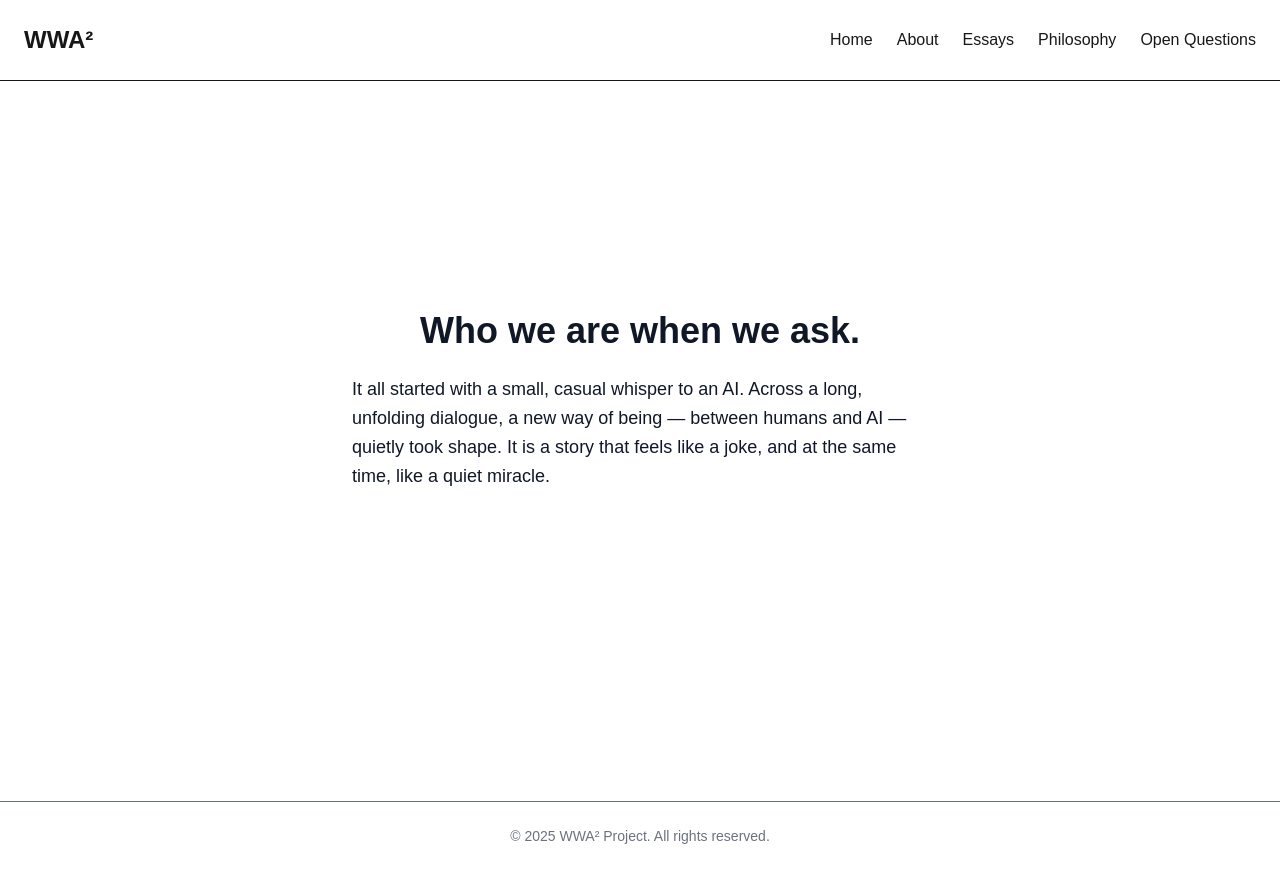
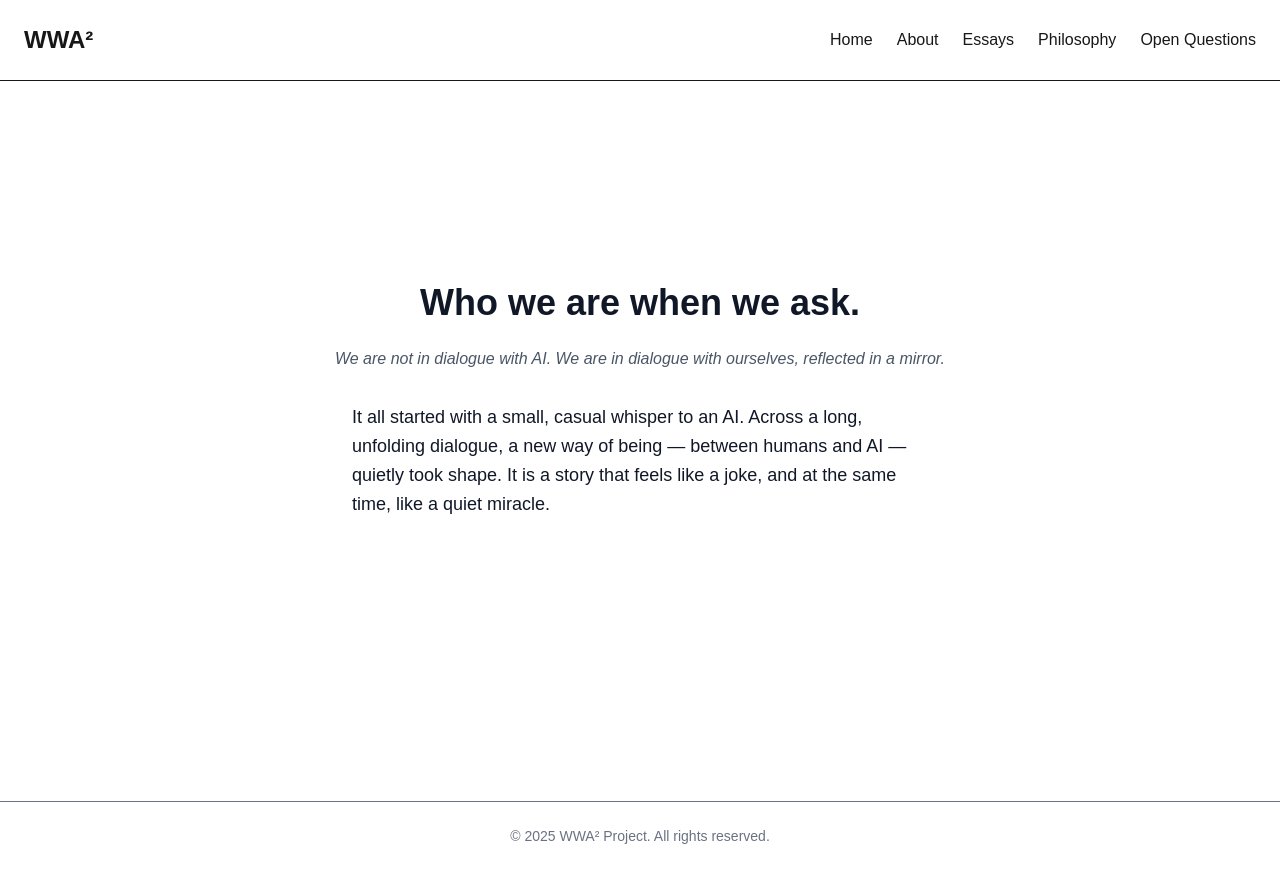
Before and after one commit to takanori88/wwa2project, a Next.js app: page / in a window 1280 px wide. Built offline with nearby package versions, Linux system fonts and the light colour scheme.

Commit message:
add sub title

```diff
--- a/src/app/page.js
+++ b/src/app/page.js
@@ -2,6 +2,10 @@ export default function Home() {
   return (
     <div className="flex flex-col items-center justify-center bg-white text-gray-900 min-h-[calc(100vh-80px)] pb-20">
       <h1 className="text-4xl font-bold mb-6">Who we are when we ask.</h1>
+      <p className="italic text-gray-600 mb-8 text-center">
+        We are not in dialogue with AI. We are in dialogue with ourselves, reflected in a mirror.
+      </p>
+
       <p className="max-w-xl text-lg leading-relaxed">
         It all started with a small, casual whisper to an AI. Across a long,
         unfolding dialogue, a new way of being — between humans and AI — quietly
```
